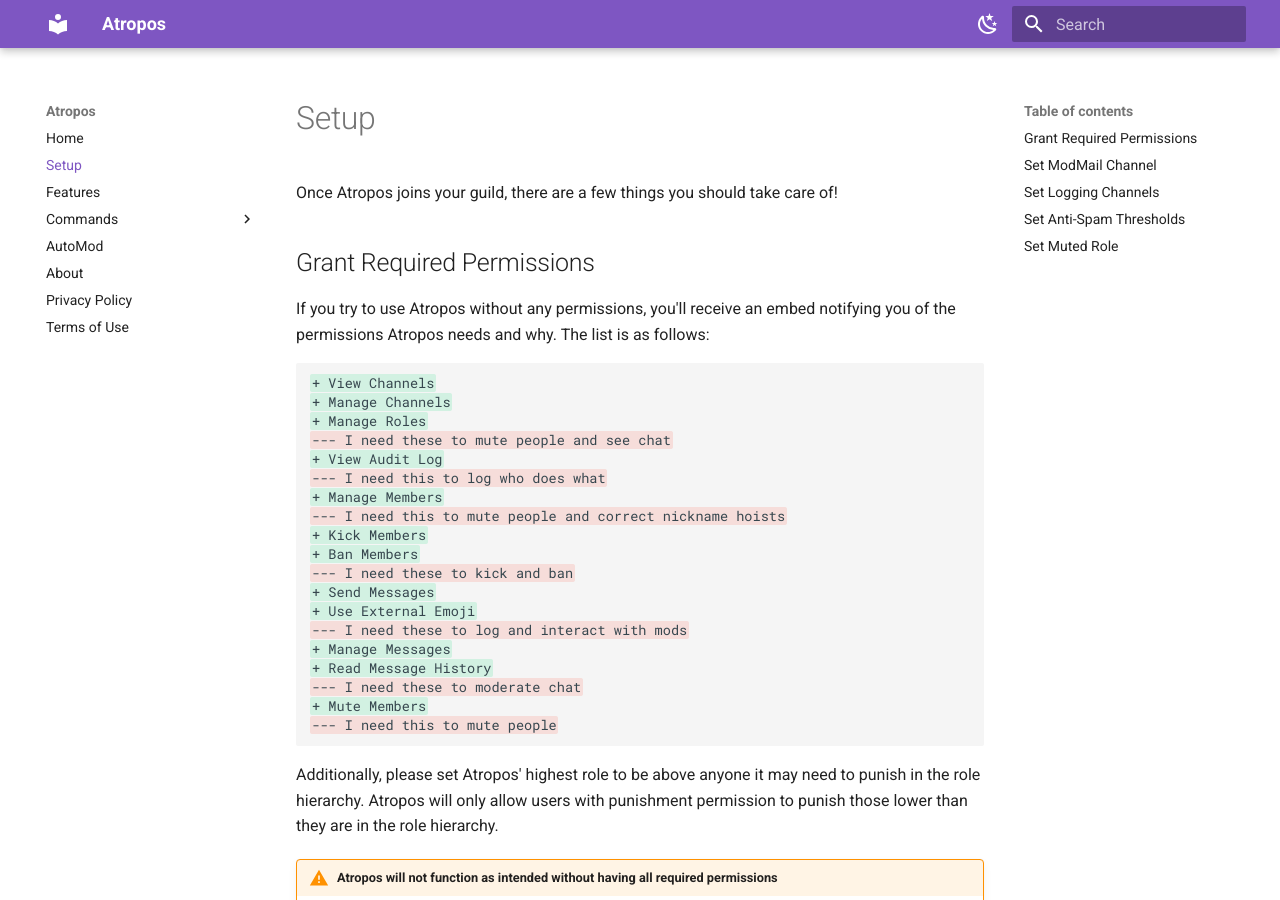
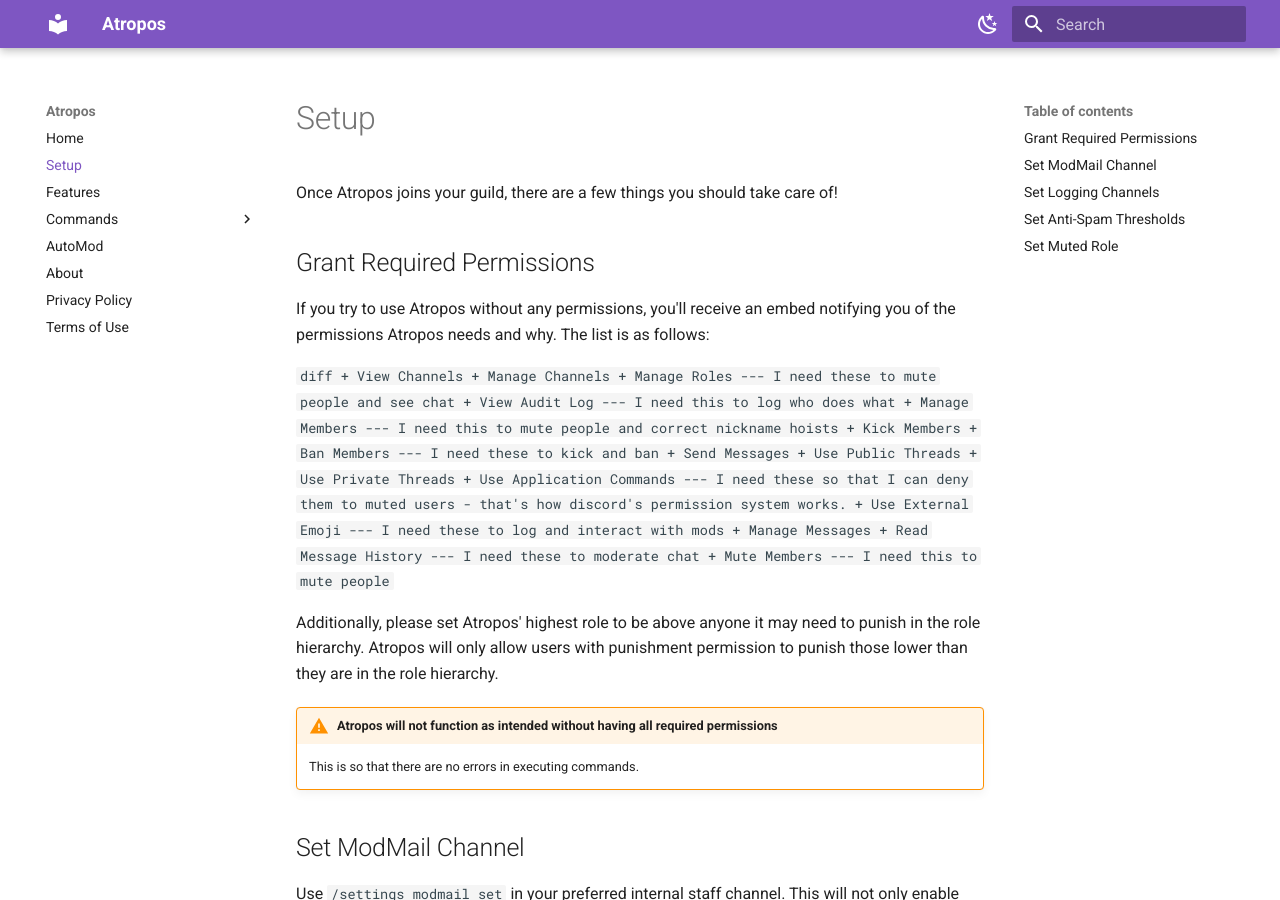
Before and after one commit to AtroposBot/web, an MkDocs documentation site: the page built from docs/setup.md, in a window 1280 px wide and 900 px high. Built offline with MkDocs 1.6.1 and Material for MkDocs 9.7.7, drawn with Linux system fonts in a browser that asks for light colours.

Commit message:
perms update

````diff
--- a/docs/setup.md
+++ b/docs/setup.md
@@ -7,7 +7,7 @@ Once Atropos joins your guild, there are a few things you should take care of!
 If you try to use Atropos without any permissions, you'll receive an embed
 notifying you of the permissions Atropos needs and why. The list is as follows:
 
-```diff
+ ```diff
 + View Channels
 + Manage Channels
 + Manage Roles
@@ -20,6 +20,10 @@ notifying you of the permissions Atropos needs and why. The list is as follows:
 + Ban Members
 --- I need these to kick and ban
 + Send Messages
++ Use Public Threads
++ Use Private Threads
++ Use Application Commands
+--- I need these so that I can deny them to muted users - that's how discord's permission system works.
 + Use External Emoji
 --- I need these to log and interact with mods
 + Manage Messages
````
